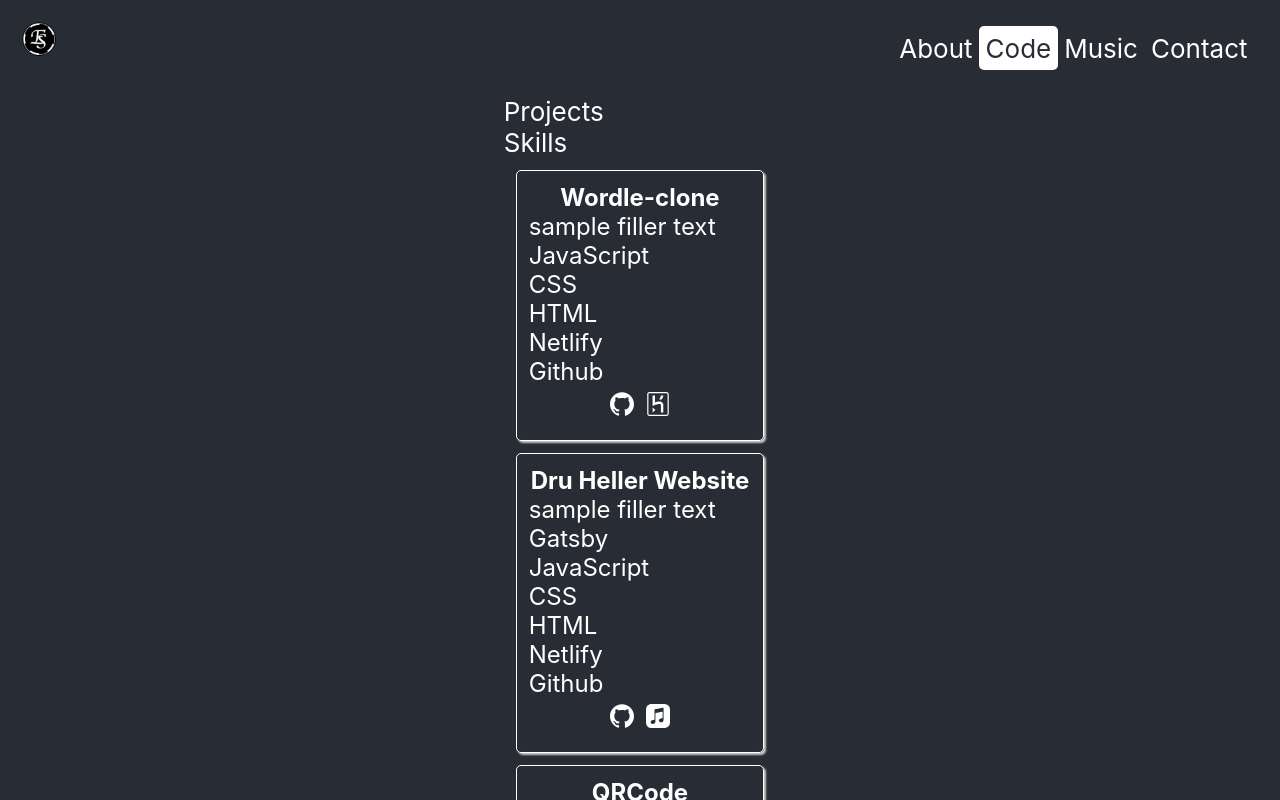
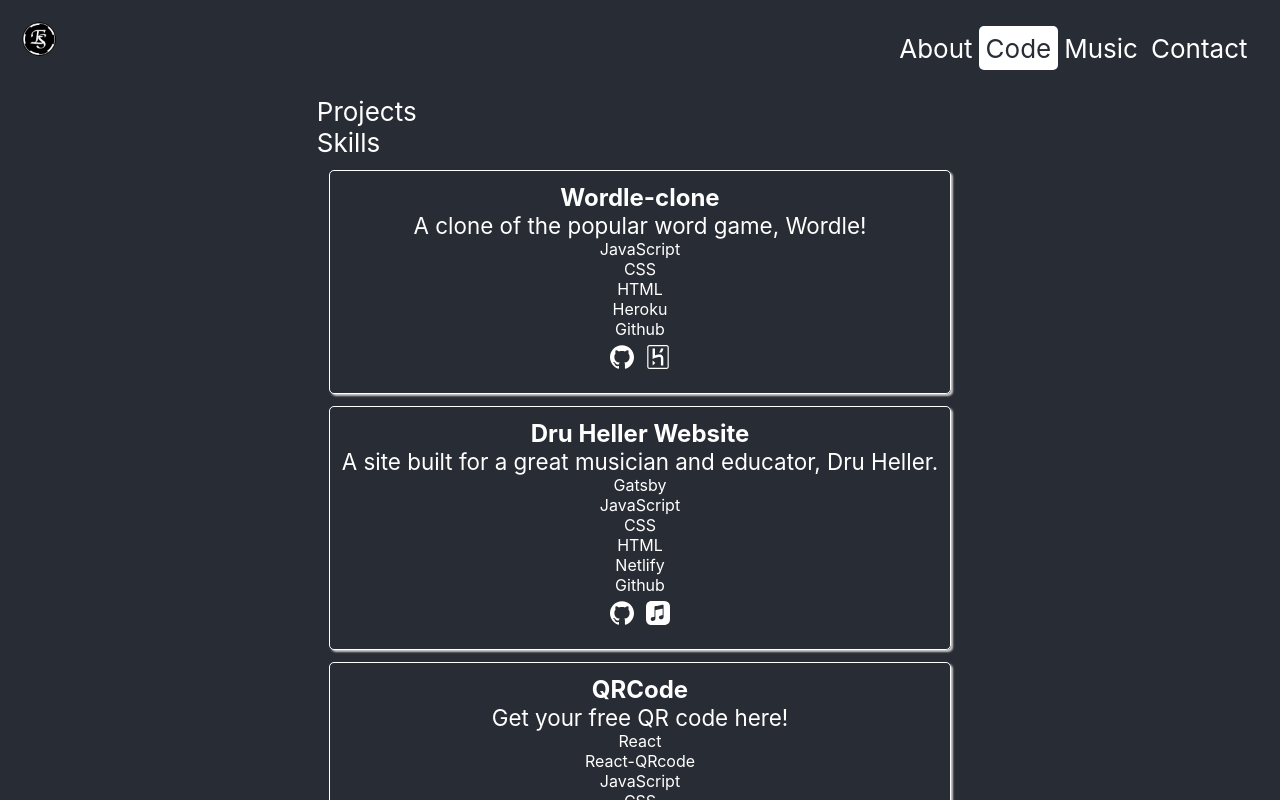
Before and after one commit to elijahsamuels/personal-website2, a React (Create React App) app: page /code/projects in a window 1280 px wide. Shown: the top 800 px of the page. Built offline with nearby package versions, Linux system fonts and the light colour scheme; no server answers.

Commit message:
turned off GoogleCalendar for testing

```diff
--- a/package.json
+++ b/package.json
@@ -3,6 +3,7 @@
   "version": "0.1.0",
   "private": true,
   "dependencies": {
+    "@emotion/react": "^11.9.3",
     "@ericz1803/react-google-calendar": "^4.2.1",
     "@testing-library/jest-dom": "^5.16.4",
     "@testing-library/react": "^13.2.0",
@@ -14,6 +15,7 @@
     "react-router-dom": "^6.3.0",
     "react-scripts": "5.0.1",
     "react-vertical-timeline-component": "^3.5.2",
+    "rrule": "^2.7.0",
     "web-vitals": "^2.1.4"
   },
   "scripts": {
--- a/src/components/Timeline.jsx
+++ b/src/components/Timeline.jsx
@@ -9,13 +9,13 @@
 import { RiCheckboxBlankCircleLine } from "react-icons/ri";
 import { MdSchool } from "react-icons/md";
 
-const theHangDescription =
-  "This was created for musicians worldwide to connect with one another and help facilitate finding other musicians for various projects. A collection of musicians throughout the world. The ultimate rollidex! As a musician, you're able to sign in with your Google account. Once signed in, you can continue to complete your profile. This will help other musicians find you based on your location, instruments and type of gigs you want to play.";
+// const theHangDescription =
+//   "This was created for musicians worldwide to connect with one another and help facilitate finding other musicians for various projects. A collection of musicians throughout the world. The ultimate rollidex! As a musician, you're able to sign in with your Google account. Once signed in, you can continue to complete your profile. This will help other musicians find you based on your location, instruments and type of gigs you want to play.";
 
-const watirDescription = "W.A.T.I.R. (Web Application To Irrigation Records)";
+// const watirDescription = "W.A.T.I.R. (Web Application To Irrigation Records)";
 
-const cosmoDescription =
-  "C.O.S.M.O. (Client Oriented Service Management Operations)";
+// const cosmoDescription =
+//   "C.O.S.M.O. (Client Oriented Service Management Operations)";
 
 const flatironHighlightsArray = [
   "Sinatra",
--- a/src/components/code/Projects.css
+++ b/src/components/code/Projects.css
@@ -48,3 +48,16 @@
 	display: flex;
 	justify-content: center;
 }
+
+.project-skills {
+	font-size: 1rem;
+	display: flex;
+	justify-content: center;
+
+}
+.project-description {
+	font-size: 1.4rem;
+	display: flex;
+	justify-content: center;
+
+}
--- a/src/components/code/ProjectsObject.js
+++ b/src/components/code/ProjectsObject.js
@@ -5,21 +5,21 @@
 const Projects = [
   {
       name: "Wordle-clone",
-      description: "sample filler text",
-      skills_used: ["JavaScript", "CSS", "HTML", "Netlify", "Github"],
+      description: "A clone of the popular word game, Wordle!",
+      skills_used: ["JavaScript", "CSS", "HTML", "Heroku", "Github"],
 			prod_link: "https://dashboard.heroku.com",
 			github_link: "https://github.com/elijahsamuels/wordle-clone"
   },
   {
       name: "Dru Heller Website",
-      description: "sample filler text",
+      description: "A site built for a great musician and educator, Dru Heller.",
       skills_used: ["Gatsby", "JavaScript", "CSS", "HTML", "Netlify", "Github"],
 			prod_link: "http://www.druhellermusic.com",
 			github_link: "https://github.com/elijahsamuels/druheller"
   },
   {
       name: "QRCode",
-      description: "sample filler text",
+      description: "Get your free QR code here!",
       skills_used: [
         "React",
         "React-QRcode",
@@ -34,7 +34,7 @@
   },
   {
       name: "ElijahSamuels.com",
-      description: "sample filler text",
+      description: "Personal website project",
       skills_used: [
         "React",
         "JavaScript",
--- a/src/components/music/Calendar.jsx
+++ b/src/components/music/Calendar.jsx
@@ -1,11 +1,11 @@
 import React from "react";
-import GoogleCalendar from "../../staticComponents/GoogleCalendar"
+// import GoogleCalendar from "../../staticComponents/GoogleCalendar"
 
 function Calendar() {
   return (
     <React.Fragment>
       <h1>Calendar</h1>
-			<GoogleCalendar/>
+			{/* <GoogleCalendar/> */}
     </React.Fragment>
   );
 }
--- a/src/staticComponents/GoogleCalendar.js
+++ b/src/staticComponents/GoogleCalendar.js
@@ -43,10 +43,7 @@
 		// }
 	};
 
-// if (size.width > 501) {
-// 	true
-// }
-
+if (size.width > 501) {
   return (
     <div className="google-calendar">
       <div
@@ -63,6 +60,25 @@
       </div>
     </div>
   );
+
+}
+
+  // return (
+  //   <div className="google-calendar">
+  //     <div
+  //       style={{
+  //         width: "90%",
+  //         paddingTop: "50px",
+  //         paddingBottom: "50px",
+  //         margin: "auto",
+  //         maxWidth: "100%",
+	// 				minWidth: "500px"
+  //       }}
+  //     >
+  //       <Calendar apiKey={API_KEY} calendars={calendars} styles={styles} />
+  //     </div>
+  //   </div>
+  // );
 }
 
 export default GoogleCalendar;
```
Also changed, not shown: 1 other file (tests, documents, lock files or other folders).
